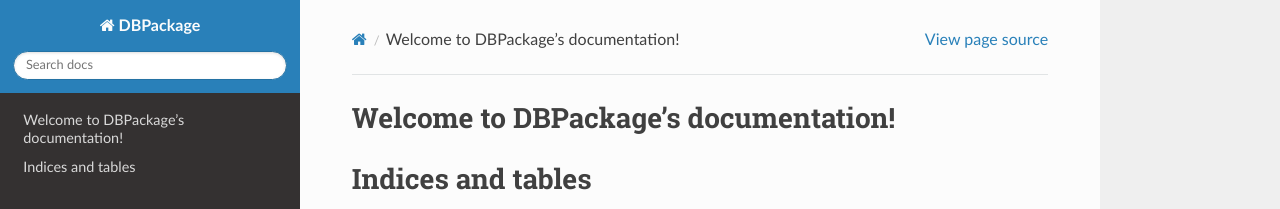
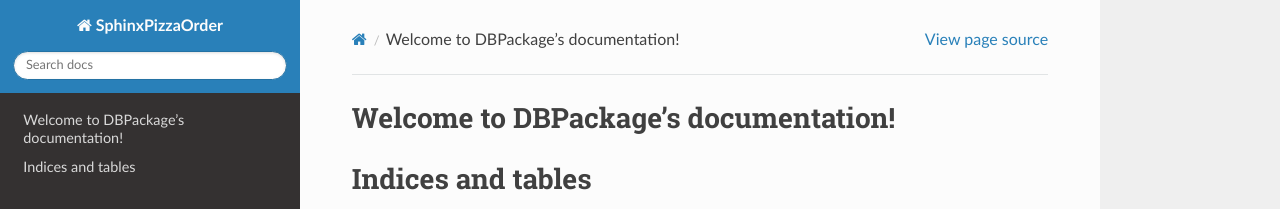
Before and after one commit to rdrunnerxx/SphinxPizzaOrder, a Sphinx documentation site: the page built from module_4/docs/index.rst, in a window 1280 px wide. Shown: the top 209 px of the page. Built offline with Sphinx 7.4.7 and the Read the Docs theme 2.0.0, drawn with Linux system fonts in a browser that asks for light colours.

Commit message:
Add files via upload

```diff
--- a/module_4/docs/conf.py
+++ b/module_4/docs/conf.py
@@ -1,4 +1,4 @@
-# Configuration file for the Sphinx documentation builder.
+# Configuration file for the SphinxPizzaOrder documentation builder.
 #
 # For the full list of built-in configuration values, see the documentation:
 # https://www.sphinx-doc.org/en/master/usage/configuration.html
@@ -6,7 +6,7 @@
 # -- Project information -----------------------------------------------------
 # https://www.sphinx-doc.org/en/master/usage/configuration.html#project-information
 
-project = 'DBPackage'
+project = 'SphinxPizzaOrder'
 copyright = '2024, Med Shakeri'
 author = 'Med Shakeri'
 release = '2.0'
```
